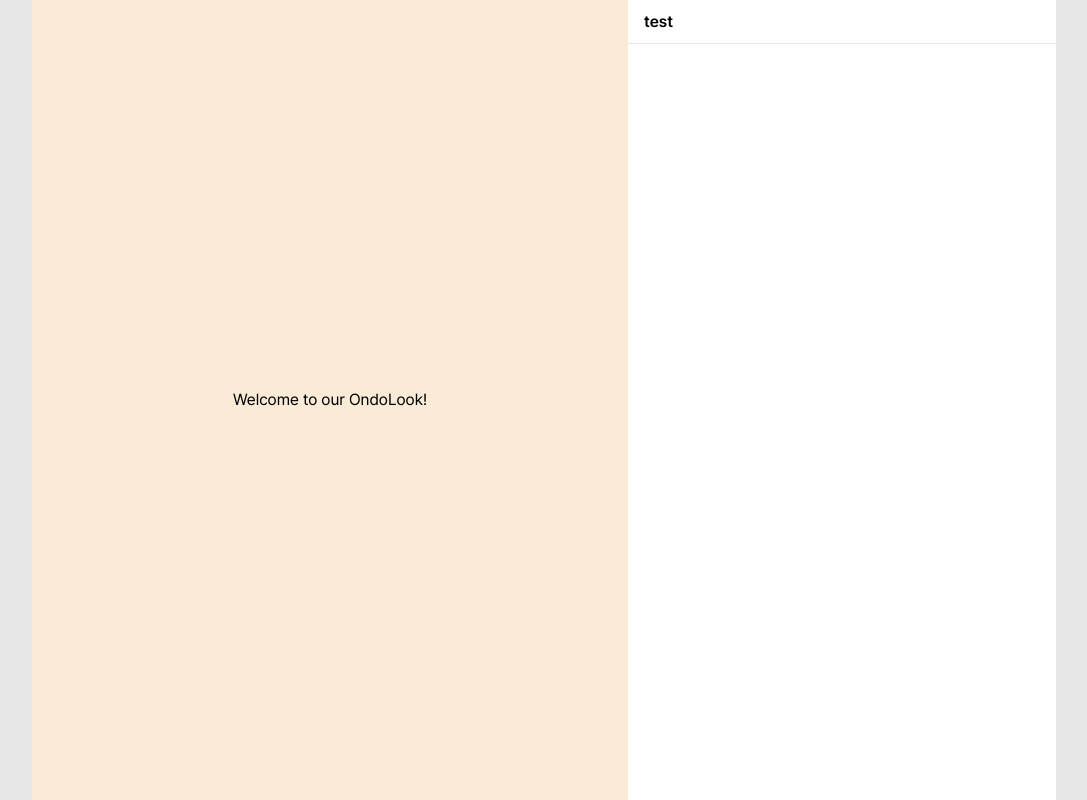
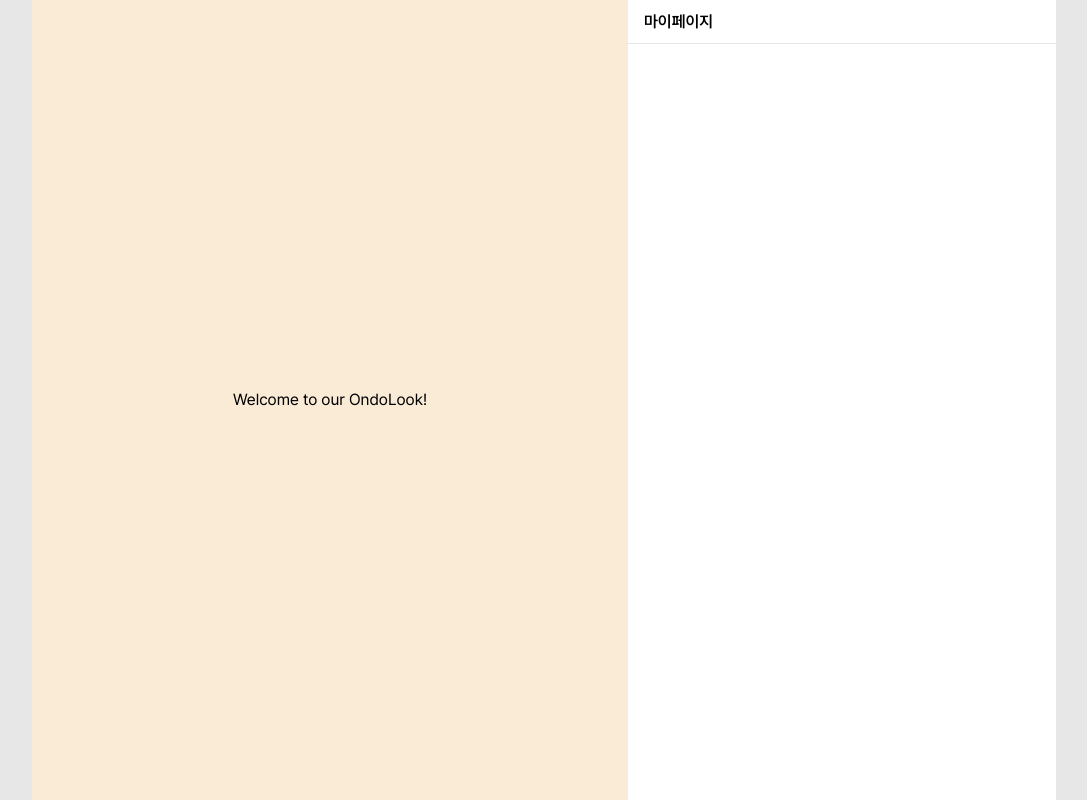
Before and after one commit to boram-3-group/ondolook-fe-react, a React (Vite) app: page /my in a window 1280 px wide. Shown: the whole page, without its empty margins (96-1183 px from the left). Built offline with nearby package versions, Linux system fonts and the light colour scheme; no server answers.

Commit message:
feat: router meta data 추가

```diff
--- a/src/components/common/Header.tsx
+++ b/src/components/common/Header.tsx
@@ -2,18 +2,13 @@ import React from 'react';
 import { Icon } from './Icon';
 
 type HeaderProps = {
-  title: string;
+  title?: string;
   align?: 'center' | 'left';
   onForward?: () => void;
   onBack?: () => void;
 };
 
-export const Header: React.FC<HeaderProps> = ({
-  title = 'test',
-  align = 'center',
-  onBack,
-  onForward,
-}) => {
+export const Header: React.FC<HeaderProps> = ({ title, align = 'center', onBack, onForward }) => {
   const justify = align === 'center' ? 'justify-center' : 'justify-end';
   const isTitleCenter = !!onBack || !!onForward ? 'flex items-center justify-center' : '';
   return (
--- /dev/null
+++ b/src/hooks/useRouteMeta.ts
@@ -0,0 +1,15 @@
+import { useLocation } from 'react-router-dom';
+import { router } from '../pages/Routes';
+
+interface RouteWithMeta {
+  path?: string;
+  meta?: {
+    title: string;
+  };
+}
+
+export const useRouteMeta = () => {
+  const location = useLocation();
+  const route = router.routes.find(route => route.path === location.pathname) as RouteWithMeta;
+  return { meta: route?.meta };
+};
--- a/src/pages/Layouts/DefaultLayout.tsx
+++ b/src/pages/Layouts/DefaultLayout.tsx
@@ -1,9 +1,13 @@
 import { Outlet } from 'react-router-dom';
 import { Header } from '../../components/common/Header';
+import { useRouteMeta } from '../../hooks/useRouteMeta';
+
 export function DefaultLayout() {
+  const { meta } = useRouteMeta();
+
   return (
     <div className="w-full h-full">
-      <Header />
+      <Header title={meta?.title} />
       <Outlet />
     </div>
   );
--- a/src/pages/Routes.tsx
+++ b/src/pages/Routes.tsx
@@ -1,4 +1,4 @@
-import { createBrowserRouter, Navigate, RouterProvider } from 'react-router-dom';
+import { createBrowserRouter, Navigate, RouterProvider, RouteObject } from 'react-router-dom';
 import { HomePage } from './HomePage';
 import { DefaultLayout } from './Layouts/DefaultLayout';
 import { EmptyLayout } from './Layouts/EmptyLayout';
@@ -8,12 +8,18 @@ import { OauthCallbackPage } from './OnBoardPage/OauthCallbackPage';
 import LoginPage from './LoginPage';
 import SignupPage from './SignupPage';
 
-const router = createBrowserRouter([
+type RouteWithMeta = RouteObject & {
+  meta?: {
+    title: string;
+  };
+};
+
+export const router = createBrowserRouter([
   {
     path: '/home',
     element: <HomePage />,
     children: [{ path: '', element: <HomePage /> }],
-  },
+  } as RouteWithMeta,
   {
     path: '/login',
     element: <EmptyLayout />,
@@ -25,21 +31,24 @@ const router = createBrowserRouter([
       { path: 'form', element: <LoginPage /> },
       { path: 'oauth-callback', element: <OauthCallbackPage /> },
     ],
-  },
+  } as RouteWithMeta,
   {
     path: '/signup',
     element: <DefaultLayout />,
     children: [{ path: '', element: <SignupPage /> }],
-  },
+  } as RouteWithMeta,
   {
     path: '/my',
     element: <DefaultLayout />,
     children: [{ path: '', element: <MyPage /> }],
-  },
+    meta: {
+      title: '마이페이지',
+    },
+  } as RouteWithMeta,
   {
     path: '*',
     element: <Navigate to="/login" replace={true} />,
-  },
+  } as RouteWithMeta,
 ]);
 
 export const Routes = () => {
```
